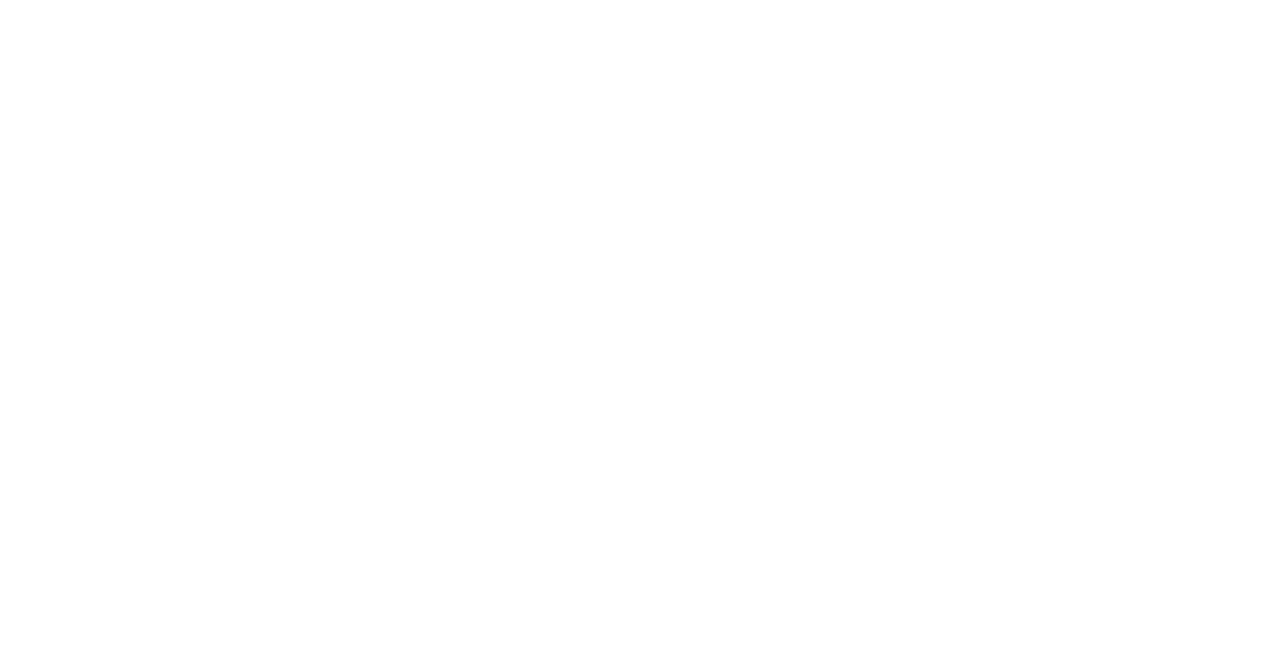
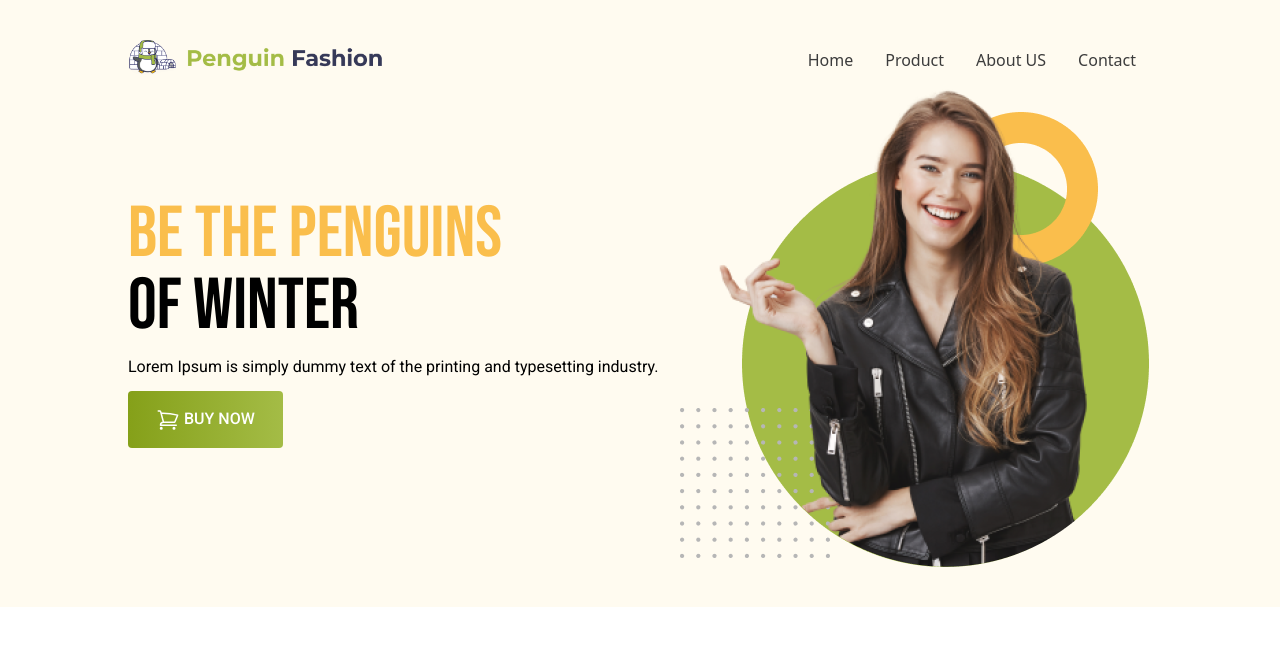
Before and after one commit to gmlincoln/penguin-fashion, a plain HTML site: page index.html in a window 1280 px wide. Drawn offline with nearby package versions, Linux system fonts and the light colour scheme.

Commit message:
header section added

```diff
--- a/index.html
+++ b/index.html
@@ -4,6 +4,87 @@
     <meta charset="UTF-8" />
     <meta name="viewport" content="width=device-width, initial-scale=1.0" />
     <title>Penguin Fashion</title>
+    <!-- Tailwind CSS -->
+    <script src="https://cdn.tailwindcss.com"></script>
+    <!-- Fonts -->
+    <link rel="preconnect" href="https://fonts.googleapis.com" />
+    <link rel="preconnect" href="https://fonts.gstatic.com" crossorigin />
+    <link
+      href="https://fonts.googleapis.com/css2?family=Bebas+Neue&family=Roboto:wght@400;500;700&display=swap"
+      rel="stylesheet"
+    />
+    <style>
+      .font-bebas {
+        font-family: "Bebas Neue", sans-serif;
+      }
+      .font-roboto {
+        font-family: "Roboto", sans-serif;
+      }
+    </style>
   </head>
-  <body></body>
+
+  <body>
+    <header class="bg-[#FFFBF0] py-10 px-4 md:px-32">
+      <!-- Nav Section -->
+      <nav
+        class="md:flex md:items-center md:justify-between mb- space-y-8 md:space-y-0"
+      >
+        <div class="md:h-10 md:w-1/4 cursor-pointer">
+          <img src="icons/logo.png" alt="" />
+        </div>
+        <ul class="md:flex md:items-center text-[#3C3C3C] text-base">
+          <li class="mx-4">
+            <a href="">Home</a>
+          </li>
+          <li class="mx-4">
+            <a href="">Product</a>
+          </li>
+          <li class="mx-4">
+            <a href="">About US</a>
+          </li>
+          <li class="mx-4">
+            <a href="">Contact</a>
+          </li>
+        </ul>
+      </nav>
+      <!-- Banner Section -->
+      <div class="flex flex-col md:flex-row justify-between items-center">
+        <div class="space-y-3">
+          <h1 class="text-7xl uppercase font-bebas">
+            <span class="text-[#FABE4C]">Be the Penguins </span>
+            <br />
+            of Winter
+          </h1>
+          <p class="font-roboto">
+            Lorem Ipsum is simply dummy text of the printing and typesetting
+            industry.
+          </p>
+          <button
+            class="uppercase rounded py-4 px-7 text-[#fff] font-medium bg-gradient-to-r from-[#85A019] to-[#A4BC46] font-roboto"
+          >
+            <svg
+              xmlns="http://www.w3.org/2000/svg"
+              fill="none"
+              viewBox="0 0 24 24"
+              stroke-width="1.5"
+              stroke="currentColor"
+              class="w-6 h-6 inline"
+            >
+              <path
+                stroke-linecap="round"
+                stroke-linejoin="round"
+                d="M2.25 3h1.386c.51 0 .955.343 1.087.835l.383 1.437M7.5 14.25a3 3 0 00-3 3h15.75m-12.75-3h11.218c1.121-2.3 2.1-4.684 2.924-7.138a60.114 60.114 0 00-16.536-1.84M7.5 14.25L5.106 5.272M6 20.25a.75.75 0 11-1.5 0 .75.75 0 011.5 0zm12.75 0a.75.75 0 11-1.5 0 .75.75 0 011.5 0z"
+              />
+            </svg>
+
+            Buy Now
+          </button>
+        </div>
+        <div>
+          <img src="images/model.png" alt="" />
+        </div>
+      </div>
+    </header>
+    <!-- Main Section -->
+  </body>
 </html>
--- /dev/null
+++ b/tailwind.config.js
@@ -0,0 +1,8 @@
+/** @type {import('tailwindcss').Config} */
+module.exports = {
+    content: ["./src/**/*.{html,js}"],
+    theme: {
+      extend: {},
+    },
+    plugins: [],
+  }
```
